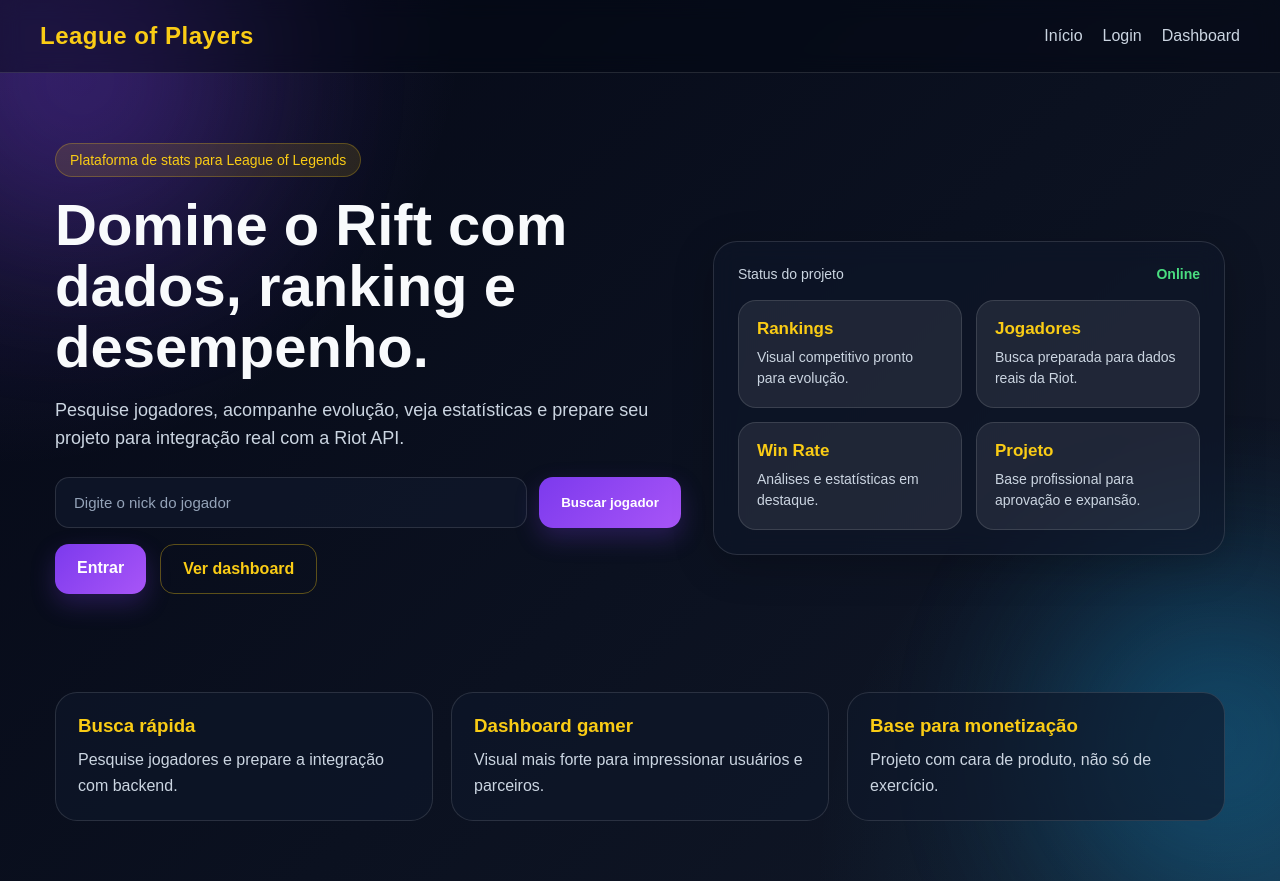
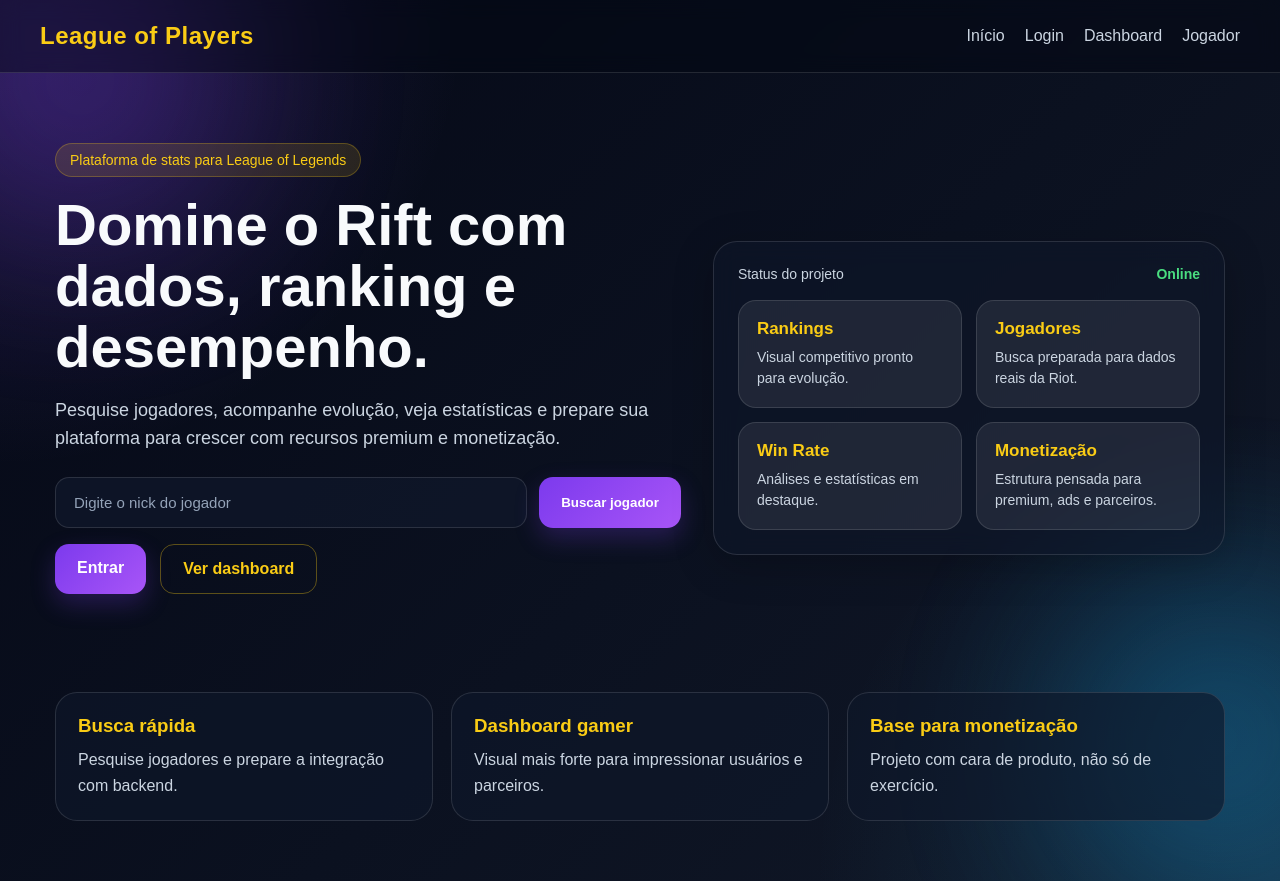
Before and after one commit to gabiemisiqueira-code/league-of-players, a plain HTML site: page index.html in a window 1280 px wide. Drawn offline with Linux system fonts and the light colour scheme.

Commit message:
Update index.html

```diff
--- a/index.html
+++ b/index.html
@@ -16,6 +16,7 @@
       <a href="index.html">Início</a>
       <a href="login.html">Login</a>
       <a href="dashboard.html">Dashboard</a>
+      <a href="pages/player.html">Jogador</a>
     </nav>
   </header>
 
@@ -25,7 +26,7 @@
       <h1>Domine o Rift com dados, ranking e desempenho.</h1>
       <p>
         Pesquise jogadores, acompanhe evolução, veja estatísticas e prepare
-        seu projeto para integração real com a Riot API.
+        sua plataforma para crescer com recursos premium e monetização.
       </p>
 
       <div class="search-box">
@@ -62,8 +63,8 @@
             <p>Análises e estatísticas em destaque.</p>
           </div>
           <div class="mini-card">
-            <h3>Projeto</h3>
-            <p>Base profissional para aprovação e expansão.</p>
+            <h3>Monetização</h3>
+            <p>Estrutura pensada para premium, ads e parceiros.</p>
           </div>
         </div>
       </div>
@@ -85,6 +86,6 @@
     </div>
   </section>
 
-  <script src="script.js"></script>
+  <script src="js/script.js"></script>
 </body>
 </html>
```
